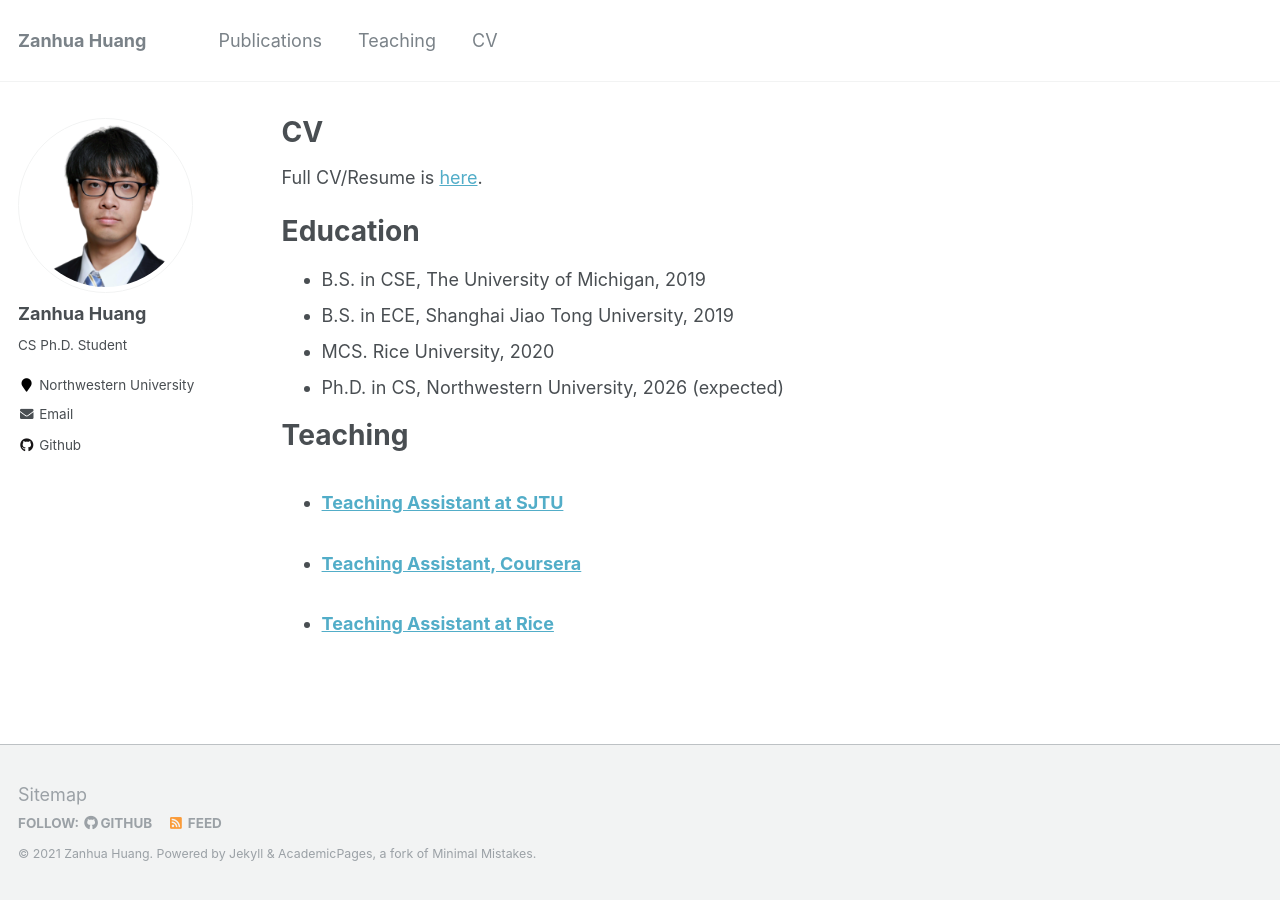
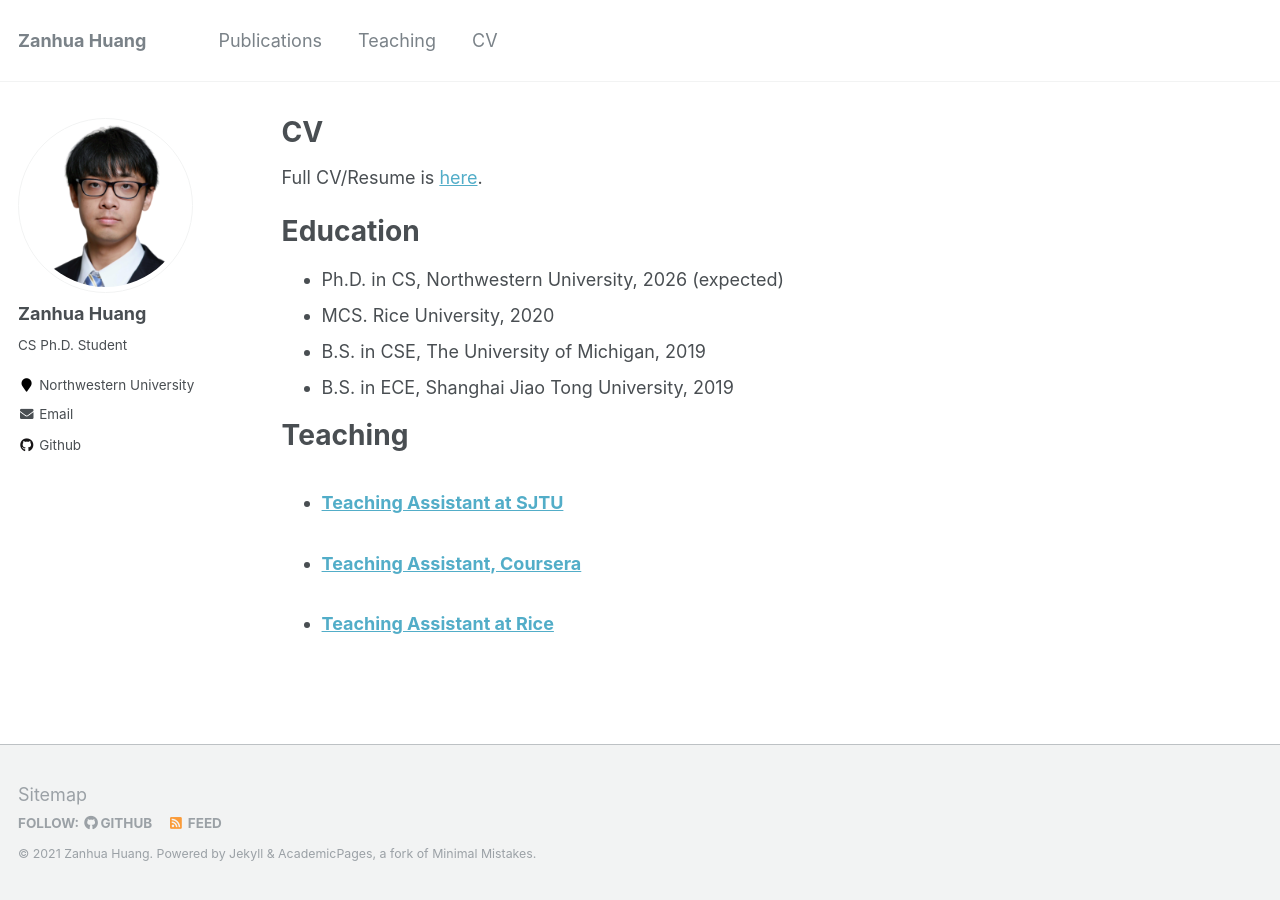
Before and after one commit to yzanhua/yzanhua.github.io, a Jekyll site: the page built from _pages/cv.md, in a window 1280 px wide. Built offline with Jekyll 4.4.1, drawn with Linux system fonts in a browser that asks for light colours.

Commit message:
CV order

```diff
--- a/_pages/cv.md
+++ b/_pages/cv.md
@@ -12,10 +12,12 @@ Full CV/Resume is [here](https://yzanhua.github.io/resume/).
 
 Education
 ======
+* Ph.D. in CS, Northwestern University, 2026 (expected)
+* MCS.  Rice University, 2020
 * B.S.  in CSE, The University of Michigan, 2019
 * B.S.  in ECE, Shanghai Jiao Tong University, 2019
-* MCS.  Rice University, 2020
-* Ph.D. in CS, Northwestern University, 2026 (expected)
+
+
 
 <!-- Work experience
 ======
```
